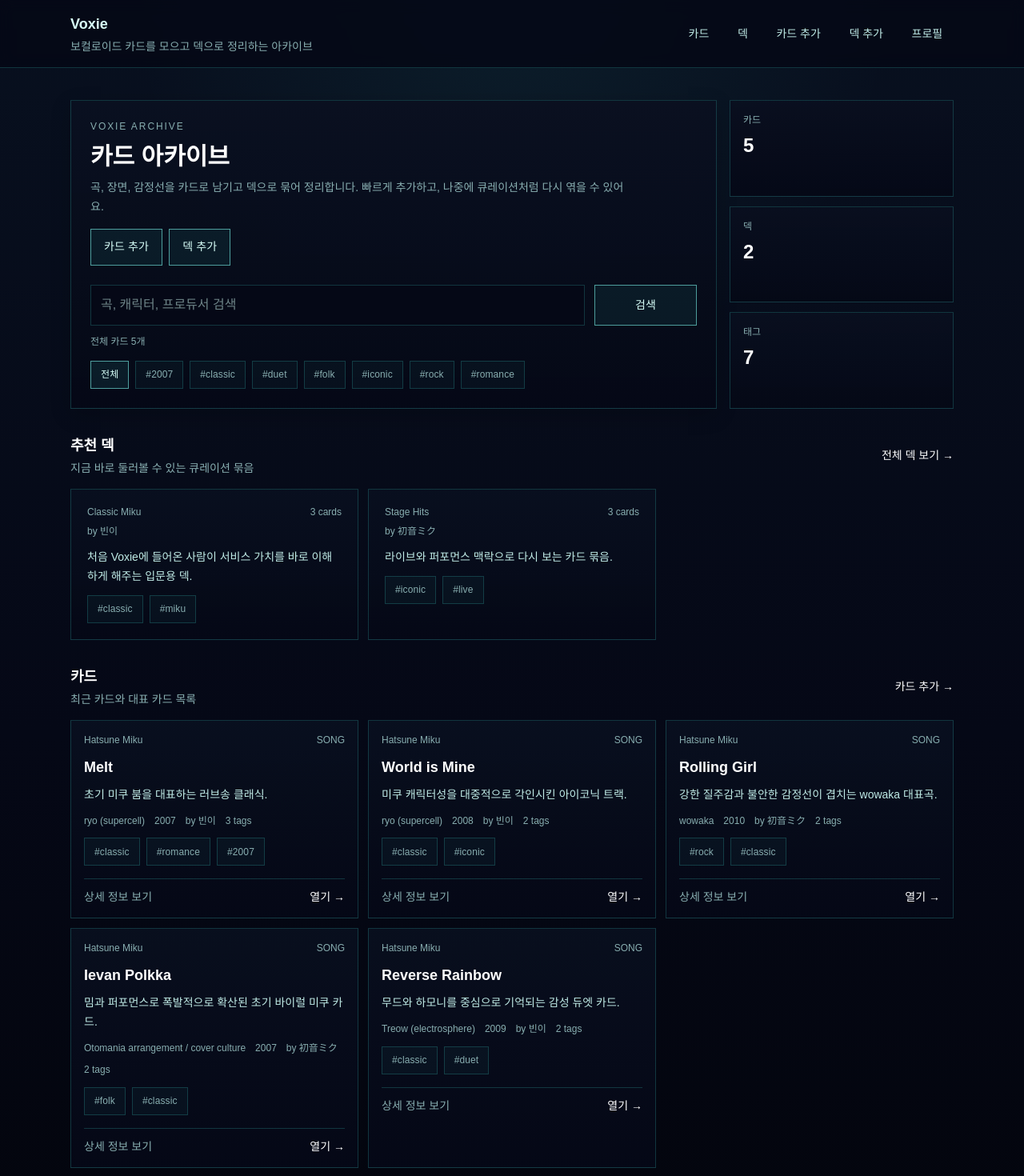
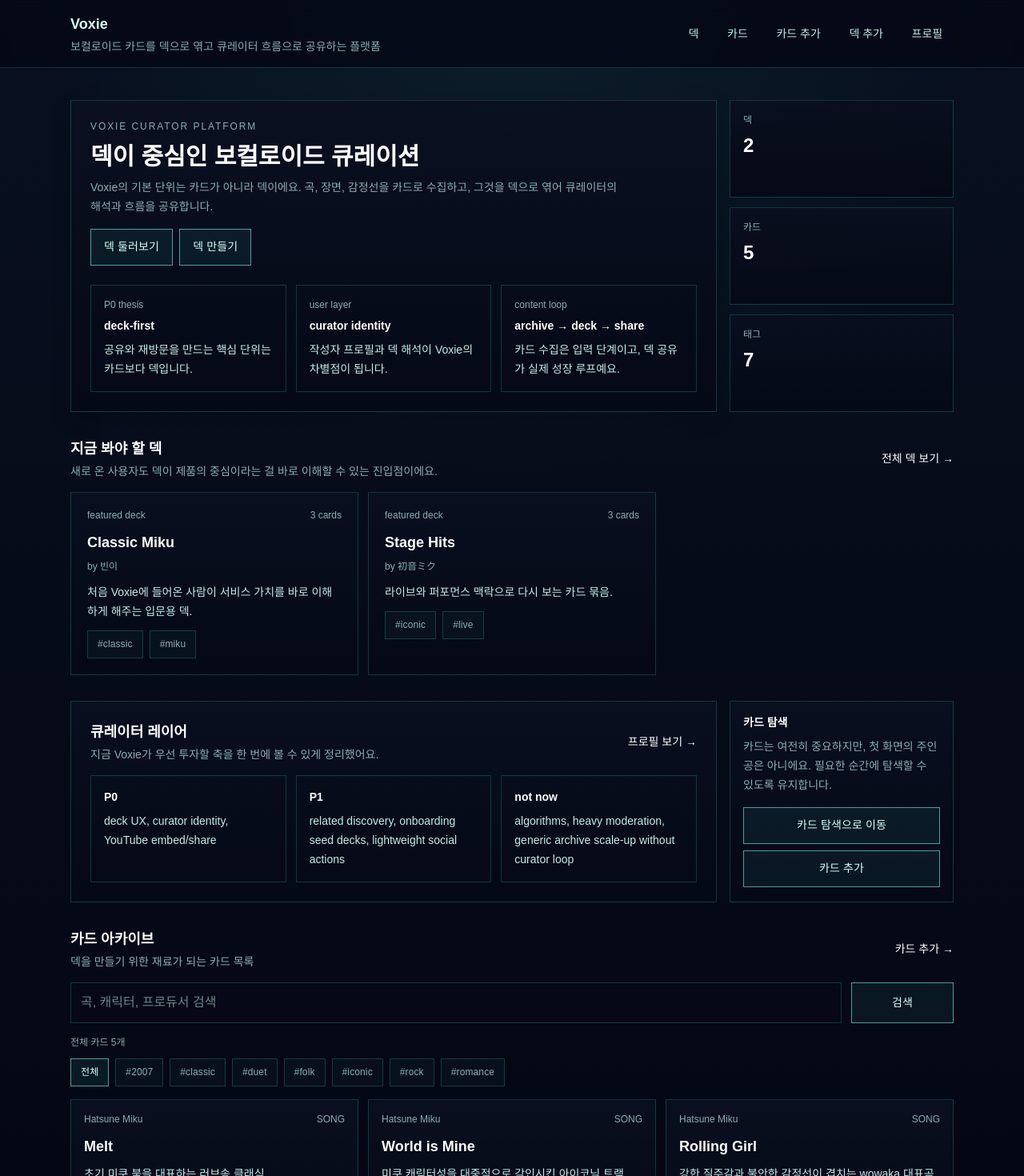
Before and after one commit to miku-agent/03_voxie, a Next.js app: page / in a window 1280 px wide. Shown: the top 1470 px of the page at 80% size. Built offline with nearby package versions, Linux system fonts and the light colour scheme; no server answers; a web font is replaced by a local one.

Commit message:
feat(product): reposition Voxie around decks

```diff
--- a/src/app/layout.tsx
+++ b/src/app/layout.tsx
@@ -43,16 +43,16 @@ export default function RootLayout({
                   Voxie
                 </Link>
                 <p className="mt-1 text-sm text-[var(--terminal-muted)]">
-                  보컬로이드 카드를 모으고 덱으로 정리하는 아카이브
+                  보컬로이드 카드를 덱으로 엮고 큐레이터 흐름으로 공유하는 플랫폼
                 </p>
               </div>
 
               <nav className="flex flex-wrap items-center gap-2 text-sm text-[var(--terminal-soft)]">
+                <Link className="nav-link" href="/decks">
+                  덱
+                </Link>
                 <Link className="nav-link" href="/">
                   카드
-                </Link>
-                <Link className="nav-link" href="/decks">
-                  덱
                 </Link>
                 <Link className="nav-link" href="/cards/new">
                   카드 추가
--- a/src/app/page.tsx
+++ b/src/app/page.tsx
@@ -1,6 +1,6 @@
 import Link from "next/link";
 import { filterCards, listCards, listTags, searchCards } from "@/lib/cards";
-import { listDecks } from "@/lib/decks";
+import { listDecks, searchDecks } from "@/lib/decks";
 import { getProfileHref } from "@/lib/profiles";
 
 type Props = {
@@ -15,14 +15,16 @@ export default async function Home({ searchParams }: Props) {
   const allCards = await listCards();
   const allDecks = await listDecks();
   const searchedCards = searchCards(query, allCards);
+  const searchedDecks = searchDecks(query, allDecks);
   const cards = filterCards(tag, allCards).filter((card) =>
     searchedCards.some((matched) => matched.slug === card.slug)
   );
   const tags = listTags(allCards);
   const featuredDecks = allDecks.filter((deck) => deck.featured).slice(0, 3);
+  const highlightedDecks = (query ? searchedDecks : allDecks).slice(0, 6);
   const hasFilters = Boolean(query || tag);
   const resultLabel = hasFilters
-    ? `검색/필터 결과 ${cards.length}개`
+    ? `검색/필터 결과 카드 ${cards.length}개`
     : `전체 카드 ${cards.length}개`;
 
   return (
@@ -33,84 +35,56 @@ export default async function Home({ searchParams }: Props) {
             <div className="flex flex-wrap items-start justify-between gap-4">
               <div className="min-w-0">
                 <p className="text-xs uppercase tracking-[0.16em] text-[var(--terminal-muted)]">
-                  Voxie archive
+                  Voxie curator platform
                 </p>
-                <h1 className="mt-3 text-2xl font-semibold sm:text-3xl">카드 아카이브</h1>
+                <h1 className="mt-3 text-2xl font-semibold sm:text-3xl">덱이 중심인 보컬로이드 큐레이션</h1>
                 <p className="mt-2 max-w-2xl text-sm leading-6 text-[var(--terminal-muted)]">
-                  곡, 장면, 감정선을 카드로 남기고 덱으로 묶어 정리합니다. 빠르게 추가하고, 나중에 큐레이션처럼 다시 엮을 수 있어요.
+                  Voxie의 기본 단위는 카드가 아니라 덱이에요. 곡, 장면, 감정선을 카드로 수집하고, 그것을 덱으로 엮어 큐레이터의 해석과 흐름을 공유합니다.
                 </p>
               </div>
               <div className="flex w-full flex-col gap-2 sm:w-auto sm:flex-row sm:flex-wrap">
-                <Link className="terminal-button w-full sm:w-auto" href="/cards/new">
-                  카드 추가
+                <Link className="terminal-button w-full sm:w-auto" href="/decks">
+                  덱 둘러보기
                 </Link>
                 <Link className="terminal-button w-full sm:w-auto" href="/decks/new">
-                  덱 추가
+                  덱 만들기
                 </Link>
               </div>
             </div>
 
             {created === "card" && (
               <div className="terminal-notice mt-5">
-                카드가 저장됐어요. 이제 태그를 고르거나 검색해서 바로 위치를 확인할 수 있어요.
+                카드가 저장됐어요. 이제 덱 안에 배치해서 하나의 흐름으로 엮어볼 수 있어요.
               </div>
             )}
 
-            <form action="/" className="mt-6 flex flex-col gap-3 sm:flex-row">
-              <input
-                type="text"
-                name="q"
-                defaultValue={query}
-                placeholder="곡, 캐릭터, 프로듀서 검색"
-                className="w-full border border-[var(--terminal-border)] bg-[var(--terminal-bg)] px-3 py-3 text-sm text-[var(--terminal-fg)]"
-              />
-              <button type="submit" className="terminal-button w-full sm:min-w-32 sm:w-auto">
-                검색
-              </button>
-            </form>
-
-            <div className="mt-3 flex flex-wrap items-center gap-2 text-xs text-[var(--terminal-muted)]">
-              <span>{resultLabel}</span>
-              {query && <span>· 검색어: “{query}”</span>}
-              {tag && <span>· 태그: #{tag}</span>}
-              {hasFilters && (
-                <Link href="/" className="text-[var(--terminal-soft)] underline-offset-4 hover:underline">
-                  초기화
-                </Link>
-              )}
+            <div className="mt-6 grid gap-3 md:grid-cols-3">
+              <div className="border border-[var(--terminal-border)] px-4 py-4">
+                <p className="text-xs text-[var(--terminal-muted)]">P0 thesis</p>
+                <p className="mt-2 text-sm font-semibold">deck-first</p>
+                <p className="mt-2 text-sm leading-6 text-[var(--terminal-soft)]">공유와 재방문을 만드는 핵심 단위는 카드보다 덱입니다.</p>
               </div>
-
-            <div className="mt-4 flex flex-wrap gap-2">
-              <Link
-                href={query ? `/?q=${encodeURIComponent(query)}` : "/"}
-                data-testid="tag-all"
-                data-active={!tag}
-                className="terminal-chip"
-              >
-                전체
-              </Link>
-              {tags.map((item) => (
-                <Link
-                  key={item}
-                  href={`/?tag=${item}${query ? `&q=${encodeURIComponent(query)}` : ""}`}
-                  data-testid={`tag-${item}`}
-                  data-active={tag === item}
-                  className="terminal-chip"
-                >
-                  #{item}
-                </Link>
-              ))}
+              <div className="border border-[var(--terminal-border)] px-4 py-4">
+                <p className="text-xs text-[var(--terminal-muted)]">user layer</p>
+                <p className="mt-2 text-sm font-semibold">curator identity</p>
+                <p className="mt-2 text-sm leading-6 text-[var(--terminal-soft)]">작성자 프로필과 덱 해석이 Voxie의 차별점이 됩니다.</p>
+              </div>
+              <div className="border border-[var(--terminal-border)] px-4 py-4">
+                <p className="text-xs text-[var(--terminal-muted)]">content loop</p>
+                <p className="mt-2 text-sm font-semibold">archive → deck → share</p>
+                <p className="mt-2 text-sm leading-6 text-[var(--terminal-soft)]">카드 수집은 입력 단계이고, 덱 공유가 실제 성장 루프예요.</p>
+              </div>
             </div>
           </div>
 
           <aside className="grid gap-3 sm:grid-cols-3 lg:grid-cols-1">
             <div className="terminal-frame p-4">
+              <p className="text-xs text-[var(--terminal-muted)]">덱</p>
+              <p className="mt-2 text-2xl font-semibold">{allDecks.length}</p>
+            </div>
+            <div className="terminal-frame p-4">
               <p className="text-xs text-[var(--terminal-muted)]">카드</p>
               <p className="mt-2 text-2xl font-semibold">{allCards.length}</p>
-            </div>
-            <div className="terminal-frame p-4">
-              <p className="text-xs text-[var(--terminal-muted)]">덱</p>
-              <p className="mt-2 text-2xl font-semibold">{allDecks.length}</p>
             </div>
             <div className="terminal-frame p-4">
               <p className="text-xs text-[var(--terminal-muted)]">태그</p>
@@ -119,13 +93,12 @@ export default async function Home({ searchParams }: Props) {
           </aside>
         </section>
 
-        {featuredDecks.length > 0 && (
         <section className="mt-8">
           <div className="mb-4 flex items-center justify-between gap-4">
             <div>
-                <h2 className="text-lg font-semibold">추천 덱</h2>
+              <h2 className="text-lg font-semibold">지금 봐야 할 덱</h2>
               <p className="mt-1 text-sm text-[var(--terminal-muted)]">
-                  지금 바로 둘러볼 수 있는 큐레이션 묶음
+                새로 온 사용자도 덱이 제품의 중심이라는 걸 바로 이해할 수 있는 진입점이에요.
               </p>
             </div>
             <Link className="text-sm text-[var(--terminal-soft)]" href="/decks">
@@ -133,12 +106,13 @@ export default async function Home({ searchParams }: Props) {
             </Link>
           </div>
           <div className="grid gap-3 md:grid-cols-2 xl:grid-cols-3">
-              {featuredDecks.map((deck) => (
+            {(highlightedDecks.length > 0 ? highlightedDecks : featuredDecks).map((deck) => (
               <Link key={deck.slug} href={`/decks/${deck.slug}`} className="terminal-frame block p-4 sm:p-5">
                 <div className="flex items-center justify-between gap-4 text-xs text-[var(--terminal-muted)]">
-                    <span className="truncate">{deck.name}</span>
+                  <span className="truncate">{deck.featured ? "featured deck" : "curated deck"}</span>
                   <span>{deck.cards.length} cards</span>
                 </div>
+                <h3 className="mt-3 text-lg font-semibold">{deck.name}</h3>
                 <div className="mt-2 text-xs text-[var(--terminal-muted)]">
                   {deck.authorName && deck.authorHandle ? (
                     <Link href={getProfileHref(deck.authorHandle)!} className="underline-offset-4 hover:underline">
@@ -162,19 +136,109 @@ export default async function Home({ searchParams }: Props) {
             ))}
           </div>
         </section>
-        )}
+
+        <section className="mt-8 grid gap-4 lg:grid-cols-[minmax(0,1fr)_280px]">
+          <div className="terminal-frame p-5 sm:p-6">
+            <div className="flex items-center justify-between gap-4">
+              <div>
+                <h2 className="text-lg font-semibold">큐레이터 레이어</h2>
+                <p className="mt-1 text-sm text-[var(--terminal-muted)]">
+                  지금 Voxie가 우선 투자할 축을 한 번에 볼 수 있게 정리했어요.
+                </p>
+              </div>
+              <Link className="text-sm text-[var(--terminal-soft)]" href="/users/bini59">
+                프로필 보기 →
+              </Link>
+            </div>
+            <div className="mt-4 grid gap-3 md:grid-cols-3">
+              <div className="border border-[var(--terminal-border)] px-4 py-4">
+                <p className="text-sm font-semibold">P0</p>
+                <p className="mt-2 text-sm leading-6 text-[var(--terminal-soft)]">deck UX, curator identity, YouTube embed/share</p>
+              </div>
+              <div className="border border-[var(--terminal-border)] px-4 py-4">
+                <p className="text-sm font-semibold">P1</p>
+                <p className="mt-2 text-sm leading-6 text-[var(--terminal-soft)]">related discovery, onboarding seed decks, lightweight social actions</p>
+              </div>
+              <div className="border border-[var(--terminal-border)] px-4 py-4">
+                <p className="text-sm font-semibold">not now</p>
+                <p className="mt-2 text-sm leading-6 text-[var(--terminal-soft)]">algorithms, heavy moderation, generic archive scale-up without curator loop</p>
+              </div>
+            </div>
+          </div>
+
+          <aside className="terminal-frame p-4">
+            <p className="text-sm font-semibold">카드 탐색</p>
+            <p className="mt-2 text-sm leading-6 text-[var(--terminal-muted)]">
+              카드는 여전히 중요하지만, 첫 화면의 주인공은 아니에요. 필요한 순간에 탐색할 수 있도록 유지합니다.
+            </p>
+            <div className="mt-4 flex flex-col gap-2">
+              <Link className="terminal-button w-full" href="#cards">
+                카드 탐색으로 이동
+              </Link>
+              <Link className="terminal-button w-full" href="/cards/new">
+                카드 추가
+              </Link>
+            </div>
+          </aside>
+        </section>
 
         <section id="cards" className="mt-8">
           <div className="mb-4 flex items-center justify-between gap-4">
             <div>
-              <h2 className="text-lg font-semibold">카드</h2>
+              <h2 className="text-lg font-semibold">카드 아카이브</h2>
               <p className="mt-1 text-sm text-[var(--terminal-muted)]">
-                {query || tag ? "필터 결과" : "최근 카드와 대표 카드 목록"}
+                {query || tag ? "필터 결과" : "덱을 만들기 위한 재료가 되는 카드 목록"}
               </p>
             </div>
             <Link className="text-sm text-[var(--terminal-soft)]" href="/cards/new">
               카드 추가 →
             </Link>
+          </div>
+
+          <form action="/" className="mb-4 flex flex-col gap-3 sm:flex-row">
+            <input
+              type="text"
+              name="q"
+              defaultValue={query}
+              placeholder="곡, 캐릭터, 프로듀서 검색"
+              className="w-full border border-[var(--terminal-border)] bg-[var(--terminal-bg)] px-3 py-3 text-sm text-[var(--terminal-fg)]"
+            />
+            <button type="submit" className="terminal-button w-full sm:min-w-32 sm:w-auto">
+              검색
+            </button>
+          </form>
+
+          <div className="mb-3 flex flex-wrap items-center gap-2 text-xs text-[var(--terminal-muted)]">
+            <span>{resultLabel}</span>
+            {query && <span>· 검색어: “{query}”</span>}
+            {tag && <span>· 태그: #{tag}</span>}
+            {hasFilters && (
+              <Link href="/" className="text-[var(--terminal-soft)] underline-offset-4 hover:underline">
+                초기화
+              </Link>
+            )}
+          </div>
+
+          <div className="mb-4 flex flex-wrap gap-2">
+            <Link
+              href={query ? `/?q=${encodeURIComponent(query)}` : "/"}
+              data-testid="tag-all"
+              data-active={!tag}
+              className="terminal-chip"
+            >
+              전체
+            </Link>
+            {tags.map((item) => (
+              <Link
+                key={item}
+                href={`/?tag=${item}${query ? `&q=${encodeURIComponent(query)}` : ""}`}
+                data-testid={`tag-${item}`}
+                data-active={tag === item}
+                className="terminal-chip"
+              >
+                #{item}
+              </Link>
+            ))}
           </div>
 
           <div className="grid gap-3 md:grid-cols-2 xl:grid-cols-3">
```
Also changed, not shown: 2 other files (tests, documents, lock files or other folders). Lines whose indentation alone changed are shown as unchanged.
